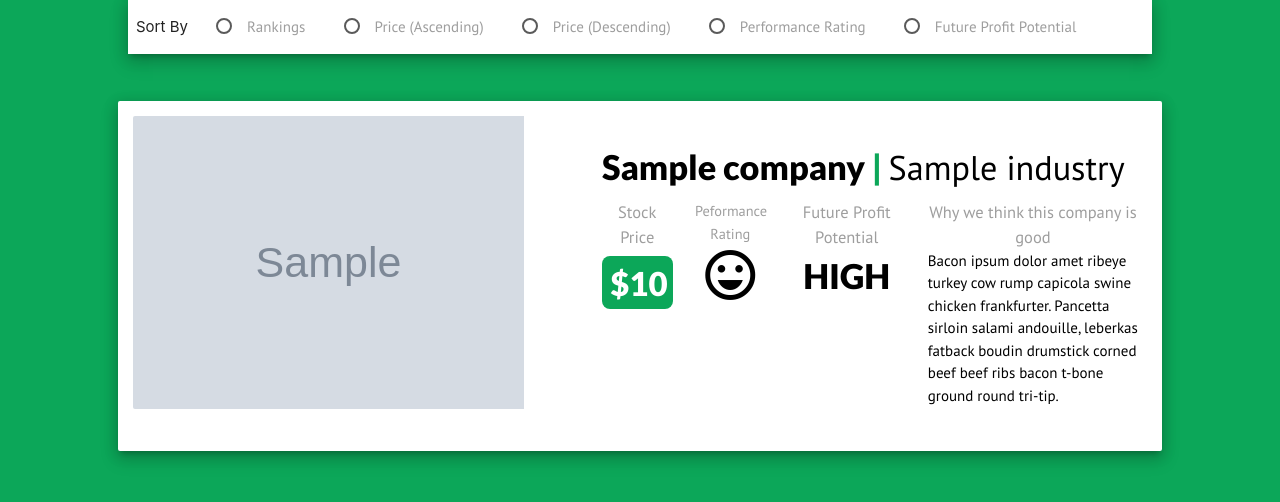
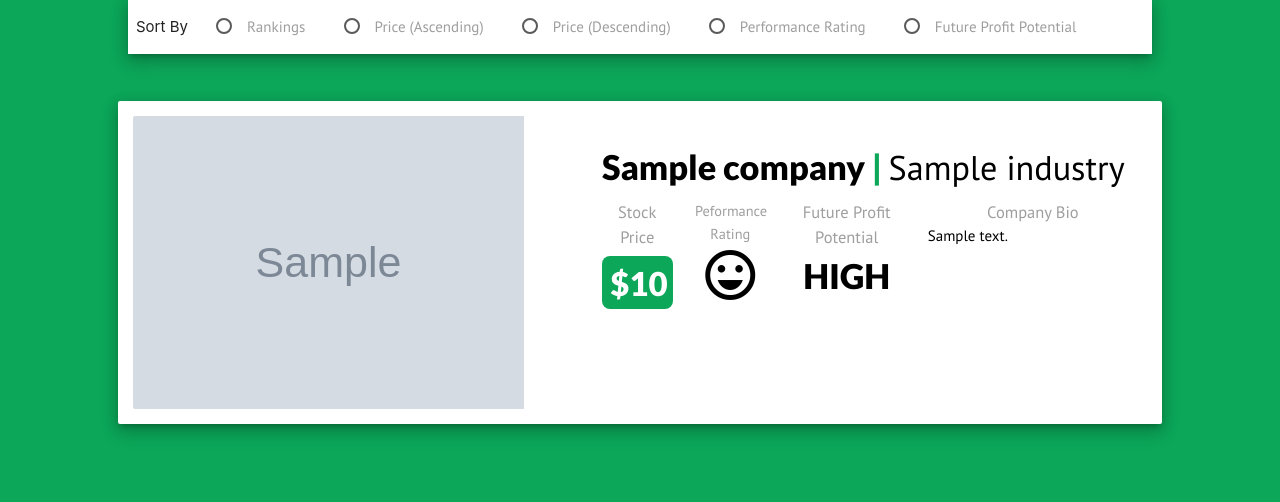
Before and after one commit to Kai-Munechika/ReStock, a Flask app: template templates/results.html in a window 1280 px wide. Shown: the part 278-780 px from the top of the page. Run offline with Flask 2, Linux system fonts and the light colour scheme; the template is opened without the code that fills it: most values are stand-ins (such as "Sample title", 1, 10 or a date in 2020); grey boxes marked "Sample" are stand-in pictures; some libraries are stand-ins or nearby versions.

Commit message:
Swapped "why we think this company is good" with company bio on results page

```diff
--- a/templates/results.html
+++ b/templates/results.html
@@ -116,11 +116,8 @@
                             #}
                             <div class="col s3"><label style="font-size:1.1em;">Future Profit Potential</label><h4
                                     style="margin-top: .2em;">HIGH</h4></div>
-                            <div class="col s5"><label style="font-size:1.1em;">Why we think this company is
-                                good</label>
-                                <p style="text-align: left">Bacon ipsum dolor amet ribeye turkey cow rump capicola
-                                    swine chicken frankfurter. Pancetta sirloin salami andouille, leberkas fatback
-                                    boudin drumstick corned beef beef ribs bacon t-bone ground round tri-tip.</p>
+                            <div class="col s5"><label style="font-size:1.1em;">Company Bio</label>
+                                <p style="text-align: left">{{company['description']}}</p>
                             </div>
                         </div>
                     </div>
```
